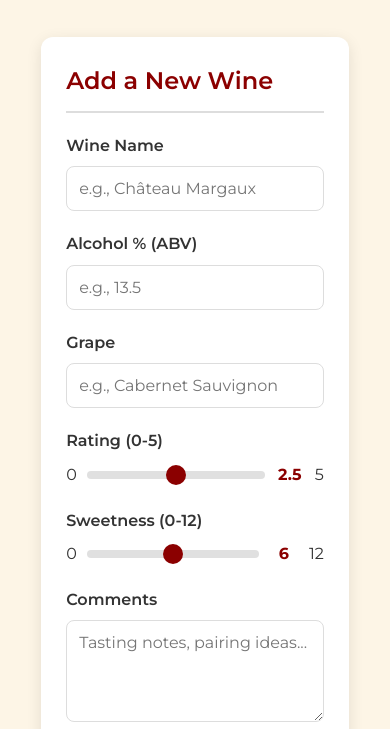
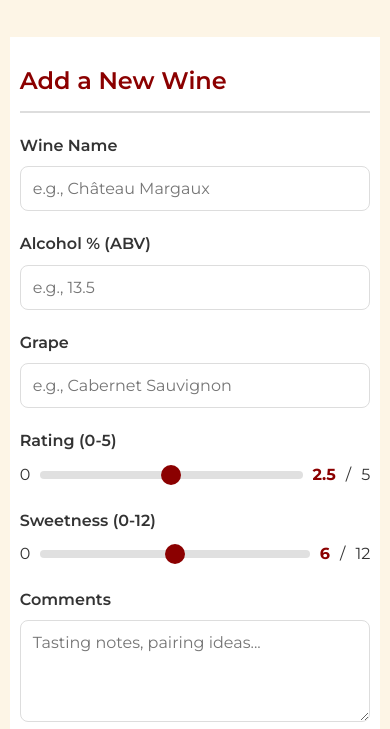
Before and after one commit to AllramEst83/vinotheque, a plain HTML site: page index.html in a window 390 px wide. Shown: the part 115-844 px from the top of the page. Drawn offline with Linux system fonts and the light colour scheme.

Commit message:
Enhance responsiveness and layout of containers; update sweetness and rating display format

```diff
--- a/css/style.css
+++ b/css/style.css
@@ -25,6 +25,7 @@ body {
   line-height: 1.6;
   display: flex;
   flex-direction: column;
+  margin: 0;
 }
 
 .container {
@@ -32,6 +33,9 @@ body {
   margin: 0 auto;
   padding: 20px;
   flex: 1;
+  width: 100vw;
+  min-width: 0;
+  box-sizing: border-box;
 }
 
 header {
@@ -110,14 +114,14 @@ textarea {
 #rating-value {
   font-weight: bold;
   color: var(--primary-color);
-  min-width: 30px;
+  /* min-width: 30px; */
   text-align: center;
 }
 
 #sweetness-value {
   font-weight: bold;
   color: var(--primary-color);
-  min-width: 30px;
+  /* min-width: 30px; */
   text-align: center;
 }
 
@@ -308,3 +312,19 @@ footer {
     text-align: center;
   }
 }
+
+@media (max-width: 767px) {
+  .container {
+    max-width: 95vw;
+    padding-left: 0;
+    padding-right: 0;
+    border-radius: 0;
+  }
+  .form-container,
+  .list-container {
+    border-radius: 0;
+    box-shadow: none;
+    padding-left: 10px;
+    padding-right: 10px;
+  }
+}
--- a/index.html
+++ b/index.html
@@ -64,6 +64,7 @@
                   value="2.5"
                 />
                 <span id="rating-value">2.5</span>
+                <span>/</span>
                 <span>5</span>
               </div>
             </div>
@@ -80,6 +81,7 @@
                   value="6"
                 />
                 <span id="sweetness-value">6</span>
+                <span>/</span>
                 <span>12</span>
               </div>
             </div>
```
